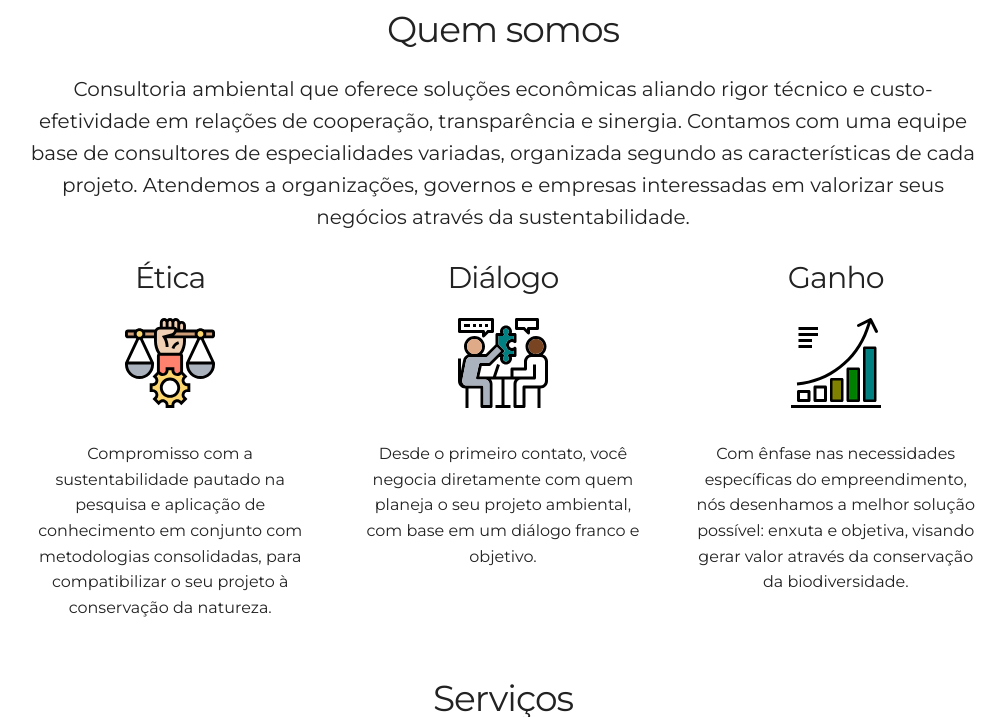
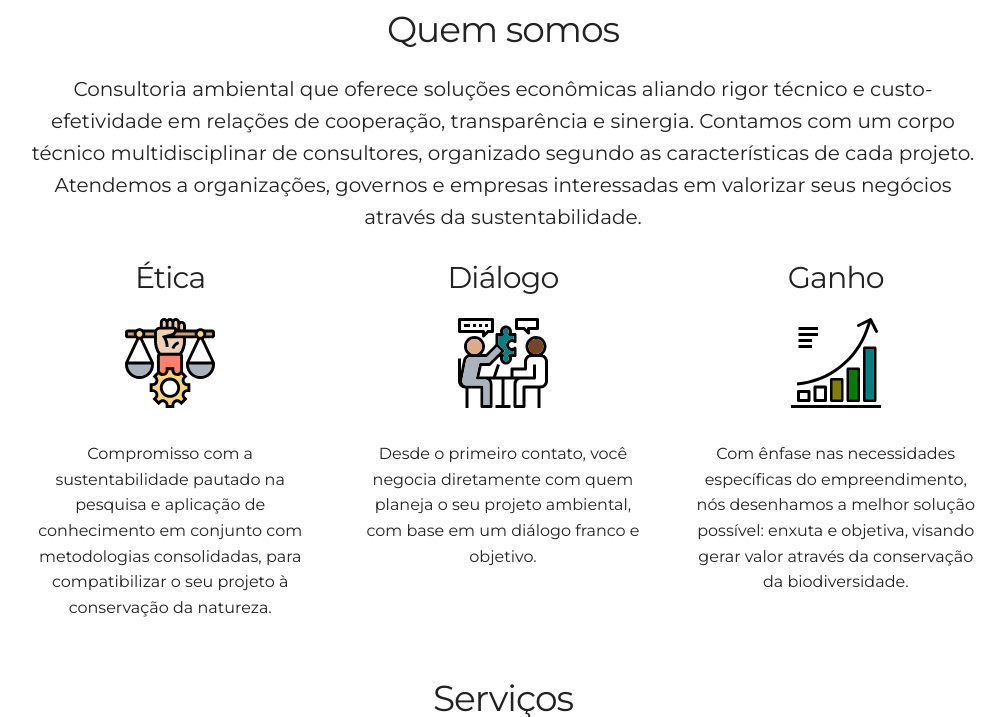
Before and after one commit to leroy1977/eQ1, a Jekyll site: the page built from index.html, in a window 1280 px wide and 900 px high, scrolled down 736 px, cut to the strip 183-900 px from the top of the window. Shown: the whole strip, without its empty margins (137-1143 px from the left). Built offline with Jekyll 4.4.1, drawn with Linux system fonts in a browser that asks for light colours.

Commit message:
Update _config.yml

```diff
--- a/_config.yml
+++ b/_config.yml
@@ -11,7 +11,7 @@ url: https://leroy1977.github.io/eQ1/ # the base hostname & protocol for your si
 
 # User settings
 username: eQuanta
-user_description: Consultoria ambiental que oferece soluções econômicas aliando rigor técnico e custo-efetividade em relações de cooperação, transparência e sinergia. Contamos com uma equipe base de consultores de especialidades variadas, organizada segundo as características de cada projeto. Atendemos a organizações, governos e empresas interessadas em valorizar seus negócios através da sustentabilidade.
+user_description: Consultoria ambiental que oferece soluções econômicas aliando rigor técnico e custo-efetividade em relações de cooperação, transparência e sinergia. Contamos com um corpo técnico multidisciplinar de consultores, organizado segundo as características de cada projeto. Atendemos a organizações, governos e empresas interessadas em valorizar seus negócios através da sustentabilidade.
 
 user_title: <p> <i> Diligentia laborat in omnis silvae et maria </i> </p>
 email: e.quanta.env@gmail.com
```
